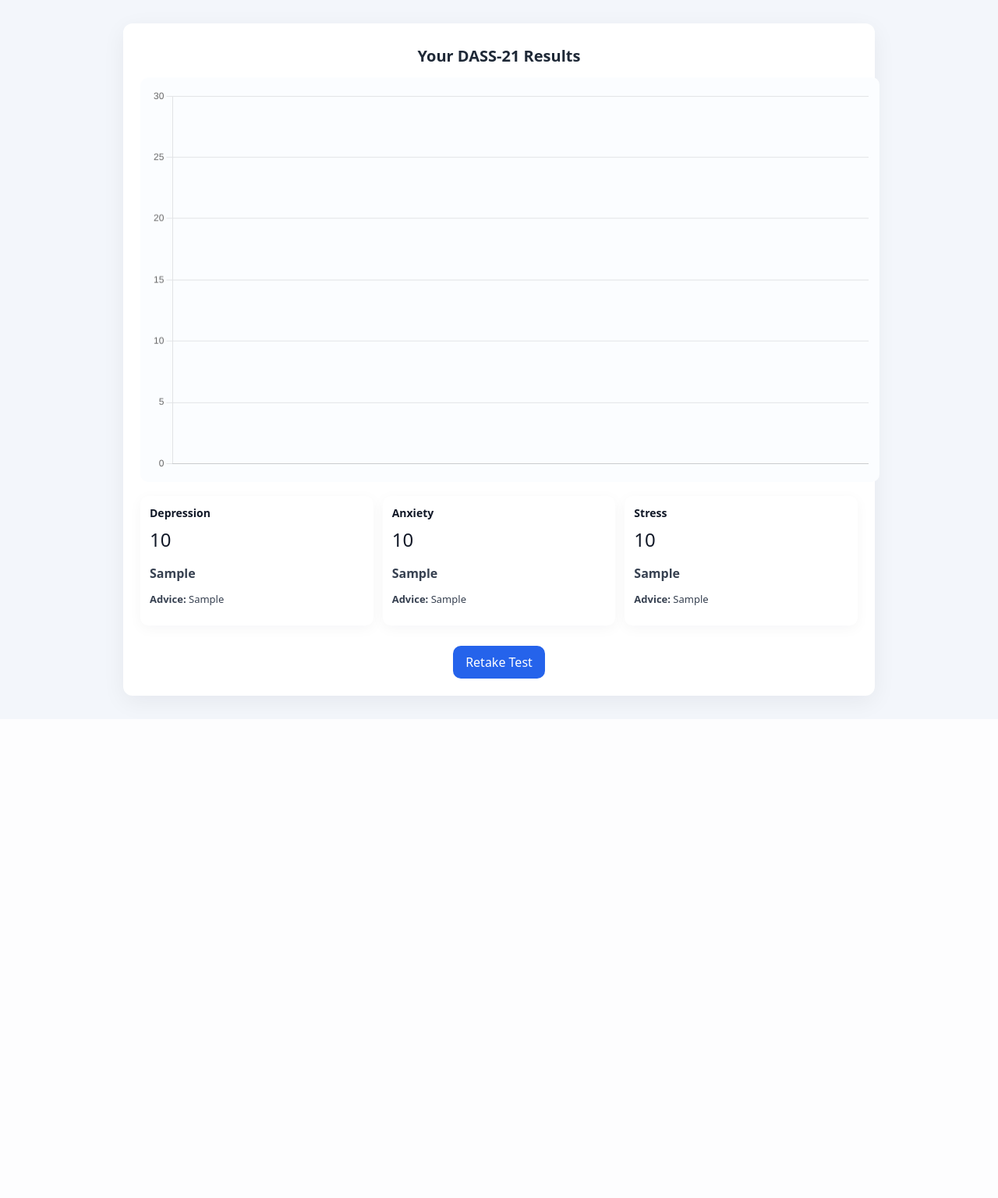
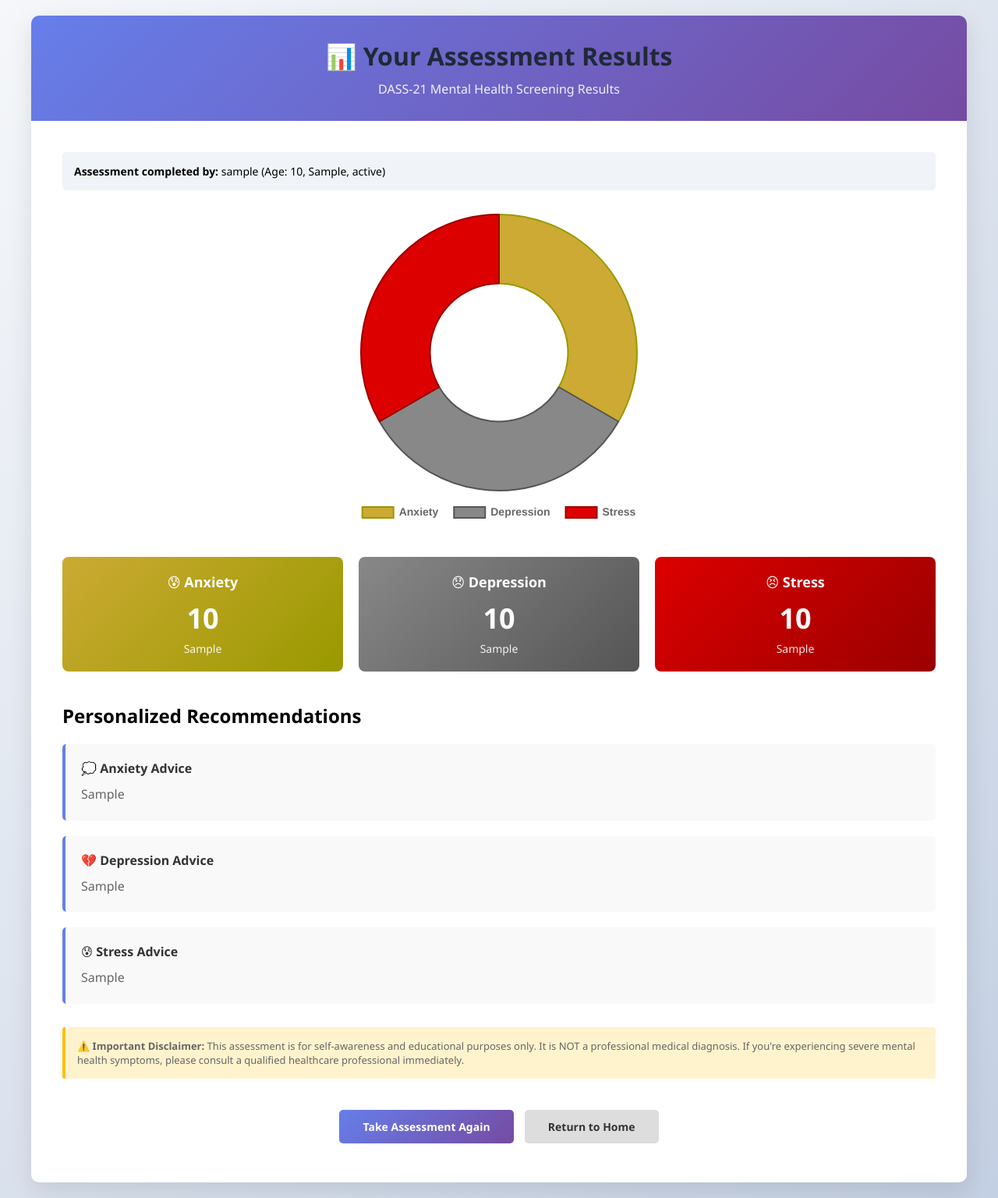
Before and after one commit to anusreejyaprakash67-hub/Mental-Health-Tracker, a Flask app: template templates/result.html in a window 1280 px wide. Shown: the whole page at 78% size. Before the commit the page ends 912 px from the top, so only its background shows below. Run offline with Flask 3, Linux system fonts and the light colour scheme; the template is opened without the code that fills it: most values are stand-ins (such as "Sample title", 1, 10 or a date in 2020).

Commit message:
Implement pie chart visualization with Chart.js and personalized results
Updated the result page to enhance layout and styling, including a new header, improved user information display, and added personalized advice sections. Also, modified the chart implementation for better visual representation.

```diff
--- a/templates/result.html
+++ b/templates/result.html
@@ -1,108 +1,269 @@
-<!doctype html>
-<html>
+<!DOCTYPE html>
+<html lang="en">
 <head>
-  <meta charset="utf-8">
-  <title>Your Results</title>
-  <link rel="stylesheet" href="/static/style.css">
-  <!-- Chart.js CDN (used for animated client-side chart) -->
-  <script src="https://cdn.jsdelivr.net/npm/chart.js"></script>
+    <meta charset="UTF-8">
+    <meta name="viewport" content="width=device-width, initial-scale=1.0">
+    <title>Mental Health Results - DASS-21 Assessment</title>
+    <script src="https://cdn.jsdelivr.net/npm/chart.js@3.9.1/dist/chart.min.js"></script>
+    <link rel="stylesheet" href="{{ url_for('static', filename='style.css') }}">
+    <style>
+        body {
+            background: linear-gradient(135deg, #f5f7fa 0%, #c3cfe2 100%);
+            min-height: 100vh;
+            padding: 20px;
+            font-family: 'Segoe UI', Tahoma, Geneva, Verdana, sans-serif;
+        }
+        .result-container {
+            max-width: 1200px;
+            margin: 0 auto;
+            background: white;
+            border-radius: 10px;
+            box-shadow: 0 10px 30px rgba(0, 0, 0, 0.1);
+            overflow: hidden;
+        }
+        .header {
+            background: linear-gradient(135deg, #667eea 0%, #764ba2 100%);
+            color: white;
+            padding: 30px;
+            text-align: center;
+        }
+        .header h1 {
+            margin: 0;
+            font-size: 32px;
+        }
+        .header p {
+            margin: 10px 0 0 0;
+            opacity: 0.9;
+        }
+        .content {
+            padding: 40px;
+        }
+        .user-info {
+            background-color: #f0f4f8;
+            padding: 15px;
+            border-radius: 5px;
+            margin-bottom: 30px;
+            font-size: 14px;
+        }
+        .chart-container {
+            position: relative;
+            width: 100%;
+            max-width: 400px;
+            margin: 0 auto 40px;
+            height: 400px;
+        }
+        .scores-grid {
+            display: grid;
+            grid-template-columns: repeat(auto-fit, minmax(250px, 1fr));
+            gap: 20px;
+            margin-bottom: 40px;
+        }
+        .score-card {
+            padding: 20px;
+            border-radius: 8px;
+            text-align: center;
+            color: white;
+        }
+        .score-card.anxiety {
+            background: linear-gradient(135deg, #CCAA33 0%, #999900 100%);
+        }
+        .score-card.depression {
+            background: linear-gradient(135deg, #888888 0%, #555555 100%);
+        }
+        .score-card.stress {
+            background: linear-gradient(135deg, #DD0000 0%, #990000 100%);
+        }
+        .score-card h3 {
+            margin: 0 0 10px 0;
+            font-size: 18px;
+        }
+        .score-number {
+            font-size: 36px;
+            font-weight: bold;
+            margin-bottom: 5px;
+        }
+        .severity {
+            font-size: 14px;
+            opacity: 0.9;
+        }
+        .advice-section {
+            background-color: #f9f9f9;
+            border-left: 4px solid #667eea;
+            padding: 20px;
+            margin: 20px 0;
+            border-radius: 5px;
+        }
+        .advice-section h4 {
+            margin: 0 0 10px 0;
+            color: #333;
+        }
+        .advice-section p {
+            margin: 0;
+            color: #666;
+            line-height: 1.6;
+        }
+        .disclaimer {
+            background-color: #fff3cd;
+            border-left: 4px solid #ffc107;
+            padding: 15px;
+            margin-top: 30px;
+            border-radius: 3px;
+            font-size: 13px;
+            color: #666;
+        }
+        .button-group {
+            margin-top: 30px;
+            text-align: center;
+        }
+        .btn {
+            display: inline-block;
+            padding: 12px 30px;
+            margin: 10px 5px;
+            border: none;
+            border-radius: 5px;
+            font-size: 14px;
+            font-weight: 600;
+            cursor: pointer;
+            transition: all 0.3s;
+            text-decoration: none;
+        }
+        .btn-primary {
+            background: linear-gradient(135deg, #667eea 0%, #764ba2 100%);
+            color: white;
+        }
+        .btn-primary:hover {
+            transform: translateY(-2px);
+            box-shadow: 0 5px 15px rgba(102, 126, 234, 0.4);
+        }
+        .btn-secondary {
+            background-color: #ddd;
+            color: #333;
+        }
+        .btn-secondary:hover {
+            background-color: #ccc;
+        }
+    </style>
 </head>
 <body>
-  <div class="container wide">
-    <h1>Your DASS-21 Results</h1>
-
-    <div class="chart-wrap">
-      <canvas id="resultChart" height="160"></canvas>
+    <div class="result-container">
+        <div class="header">
+            <h1>📊 Your Assessment Results</h1>
+            <p>DASS-21 Mental Health Screening Results</p>
         </div>
 
-    <div class="cards">
-      <div class="card">
-        <h3>Depression</h3>
-        <p class="big">{{ dep_score }}</p>
-        <p class="sev">{{ dep_sev }}</p>
-        <p class="advice"><strong>Advice:</strong> {{ dep_advice }}</p>
+        <div class="content">
+            <!-- User Information -->
+            <div class="user-info">
+                <strong>Assessment completed by:</strong> {{ user_name }} (Age: {{ user_age }}, {{ user_profession }}, {{ user_state }})
             </div>
 
-      <div class="card">
-        <h3>Anxiety</h3>
-        <p class="big">{{ anx_score }}</p>
-        <p class="sev">{{ anx_sev }}</p>
-        <p class="advice"><strong>Advice:</strong> {{ anx_advice }}</p>
+            <!-- Pie Chart -->
+            <div class="chart-container">
+                <canvas id="resultChart"></canvas>
             </div>
 
-      <div class="card">
-        <h3>Stress</h3>
-        <p class="big">{{ str_score }}</p>
-        <p class="sev">{{ str_sev }}</p>
-        <p class="advice"><strong>Advice:</strong> {{ str_advice }}</p>
+            <!-- Score Cards -->
+            <div class="scores-grid">
+                <div class="score-card anxiety">
+                    <h3>😰 Anxiety</h3>
+                    <div class="score-number">{{ anx_score }}</div>
+                    <div class="severity">{{ anx_sev }}</div>
+                </div>
+                <div class="score-card depression">
+                    <h3>😞 Depression</h3>
+                    <div class="score-number">{{ dep_score }}</div>
+                    <div class="severity">{{ dep_sev }}</div>
+                </div>
+                <div class="score-card stress">
+                    <h3>😣 Stress</h3>
+                    <div class="score-number">{{ str_score }}</div>
+                    <div class="severity">{{ str_sev }}</div>
                 </div>
             </div>
 
-    <div class="actions">
-      <a class="btn" href="{{ url_for('home') }}">Retake Test</a>
+            <!-- Advice Cards -->
+            <h2>Personalized Recommendations</h2>
+
+            <div class="advice-section">
+                <h4>💭 Anxiety Advice</h4>
+                <p>{{ anx_advice }}</p>
+            </div>
+
+            <div class="advice-section">
+                <h4>💔 Depression Advice</h4>
+                <p>{{ dep_advice }}</p>
+            </div>
+
+            <div class="advice-section">
+                <h4>😰 Stress Advice</h4>
+                <p>{{ str_advice }}</p>
+            </div>
+
+            <!-- Disclaimer -->
+            <div class="disclaimer">
+                <strong>⚠️ Important Disclaimer:</strong> This assessment is for self-awareness and educational purposes only. It is NOT a professional medical diagnosis. If you're experiencing severe mental health symptoms, please consult a qualified healthcare professional immediately.
+            </div>
+
+            <!-- Action Buttons -->
+            <div class="button-group">
+                <a href="{{ url_for('reset') }}" class="btn btn-primary">Take Assessment Again</a>
+                <a href="{{ url_for('login') }}" class="btn btn-secondary">Return to Home</a>
+            </div>
         </div>
     </div>
 
     <script>
-  // chart data passed from Flask
-  const labels = {{ chart_data.labels | tojson }};
-  const values = {{ chart_data.values | tojson }};
-
-  // create animated bar chart
-  const ctx = document.getElementById('resultChart').getContext('2d');
-
-  const data = {
-    labels: labels,
-    datasets: [{
-      label: 'DASS-21 Scores',
-      data: values,
-      borderWidth: 1,
-      backgroundColor: [
-        'rgba(0,0,0,0.08)',
-        'rgba(0,0,0,0.08)',
-        'rgba(0,0,0,0.08)'
-      ],
-      // hover/background visuals will be determined by Chart.js defaults
-    }]
+        // Pie Chart Data
+        const chartData = {
+            labels: ['Anxiety', 'Depression', 'Stress'],
+            values: [{{ anx_score }}, {{ dep_score }}, {{ str_score }}]
         };
 
-  const config = {
-    type: 'bar',
-    data: data,
+        const ctx = document.getElementById('resultChart').getContext('2d');
+        const resultChart = new Chart(ctx, {
+            type: 'doughnut',
+            data: {
+                labels: chartData.labels,
+                datasets: [{
+                    data: chartData.values,
+                    backgroundColor: [
+                        '#CCAA33',  // Anxiety - Murky Yellow
+                        '#888888',  // Depression - Grey
+                        '#DD0000'   // Stress - Red
+                    ],
+                    borderColor: [
+                        '#999900',
+                        '#555555',
+                        '#990000'
+                    ],
+                    borderWidth: 2,
+                    hoverOffset: 10
+                }]
+            },
             options: {
-      animation: {
-        duration: 1200,
-        easing: 'easeOutQuart'
-      },
-      scales: {
-        y: {
-          beginAtZero: true,
-          suggestedMax: Math.max(...values, 30)
+                responsive: true,
+                maintainAspectRatio: false,
+                plugins: {
+                    legend: {
+                        position: 'bottom',
+                        labels: {
+                            padding: 20,
+                            font: {
+                                size: 14,
+                                weight: 'bold'
+                            }
                         }
                     },
-      plugins: {
-        legend: { display: false },
-        tooltip: { enabled: true }
+                    tooltip: {
+                        callbacks: {
+                            label: function(context) {
+                                return context.label + ': ' + context.parsed + ' points';
                             }
                         }
-  };
-
-  // instantiate chart
-  const resultChart = new Chart(ctx, config);
-
-  // small visual polish: set different colors based on severity (client-side)
-  const severities = [ "{{ dep_sev }}", "{{ anx_sev }}", "{{ str_sev }}" ];
-  const colorMap = {
-    "Normal": "rgba(75, 192, 192, 0.6)",
-    "Mild": "rgba(255, 205, 86, 0.6)",
-    "Moderate": "rgba(255, 159, 64, 0.6)",
-    "Severe": "rgba(255, 99, 132, 0.6)",
-    "Extremely Severe": "rgba(153, 102, 255, 0.6)"
-  };
-
-  // update bars colors based on severity mapping
-  resultChart.data.datasets[0].backgroundColor = severities.map(s => colorMap[s] || 'rgba(120,120,120,0.6)');
-  resultChart.update();
+                    }
+                }
+            }
+        });
     </script>
 </body>
 </html>
```
Lines whose indentation alone changed are shown as unchanged.
